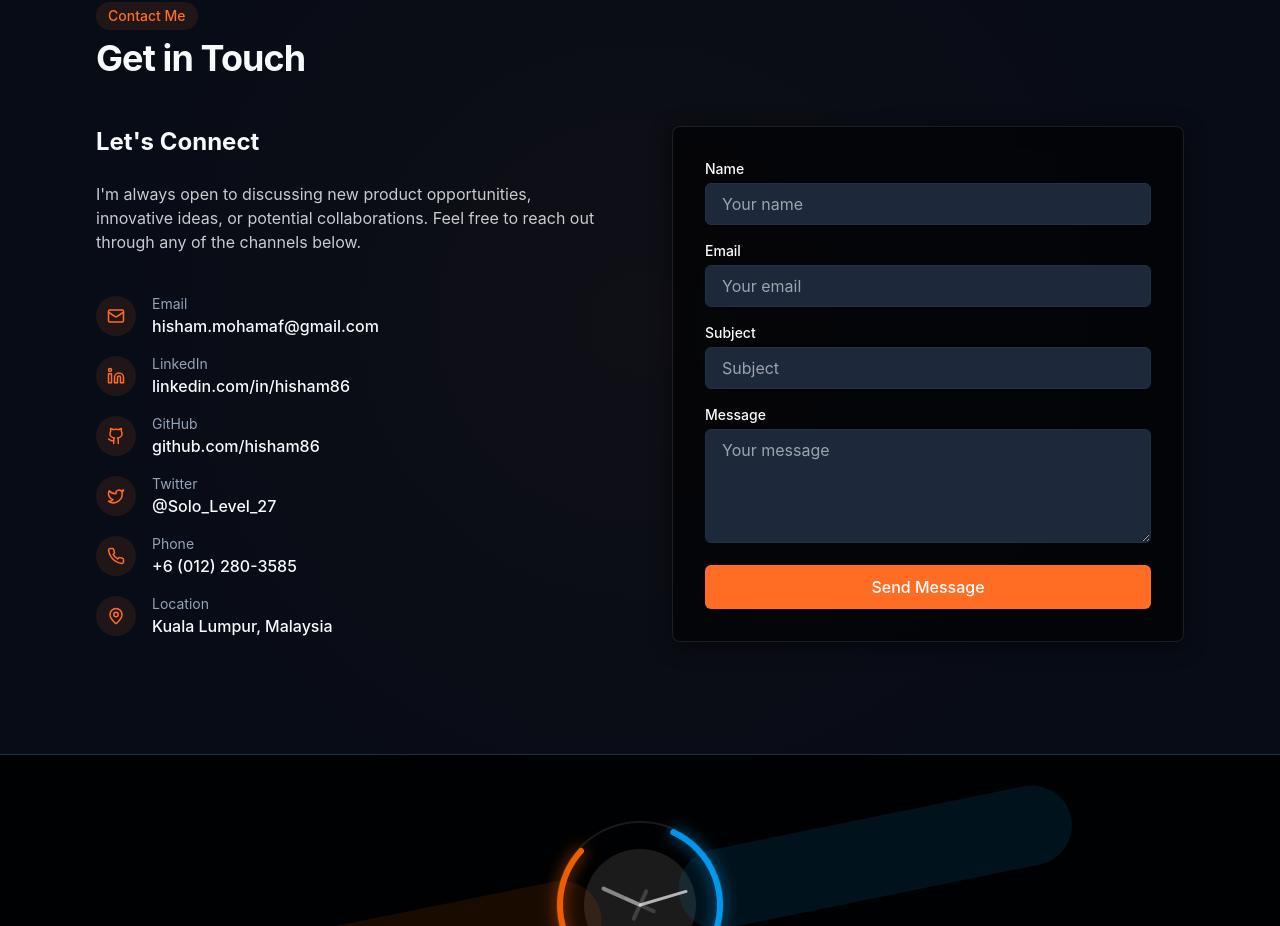
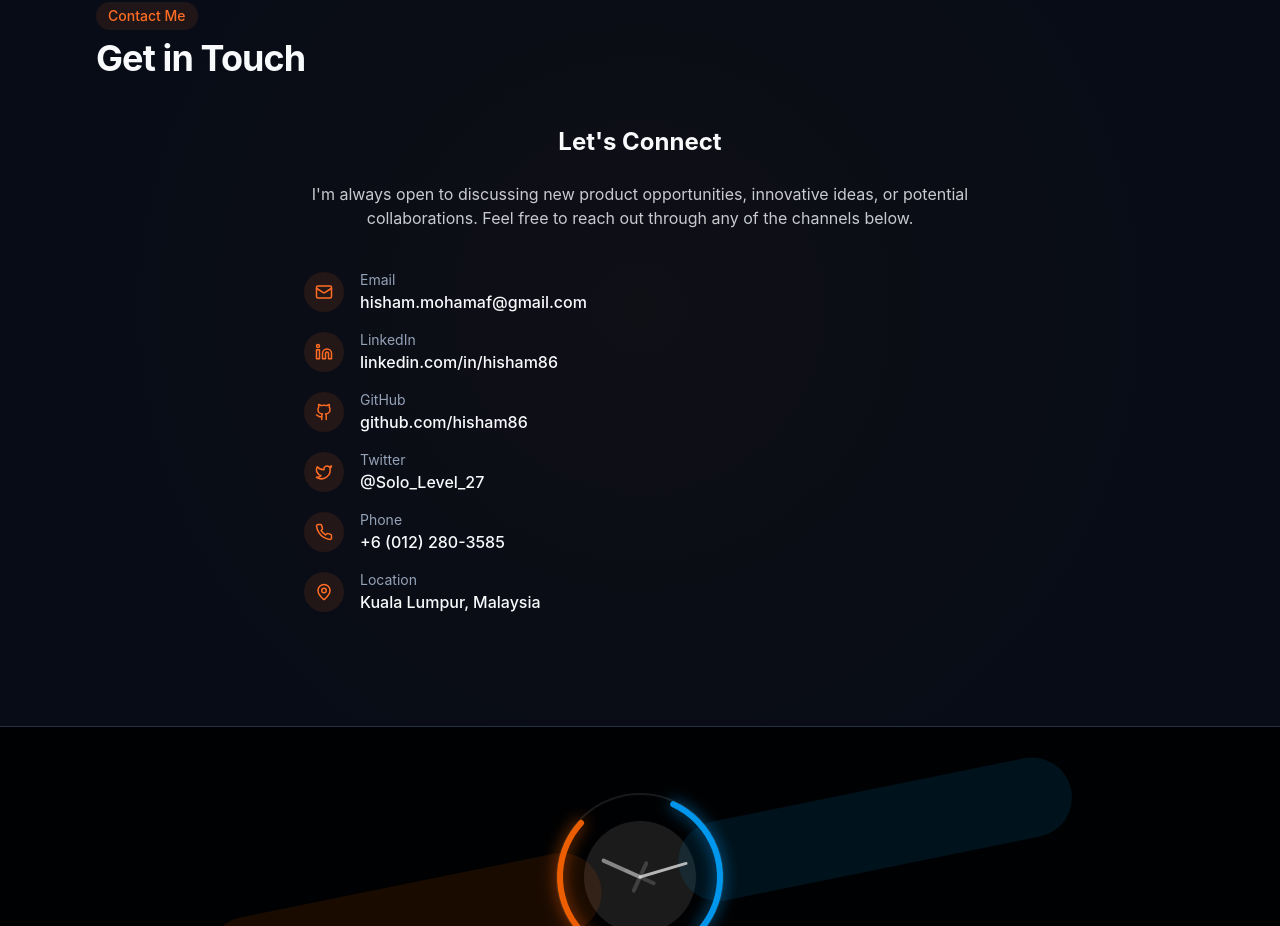
Before and after one commit to hisham86/career-spotlight-portfolio, a React (Vite) app: page / in a window 1280 px wide. Shown: the part 6880-7806 px from the top of the page. Built offline with nearby package versions, Linux system fonts and the light colour scheme.

Commit message:
Remove form submission

```diff
--- a/src/components/Contact.tsx
+++ b/src/components/Contact.tsx
@@ -5,7 +5,6 @@ import { Mail, Linkedin, MapPin, Phone, Github, Twitter } from 'lucide-react';
 
 const Contact = () => {
   const contactRef = useScrollReveal<HTMLDivElement>();
-  const formRef = useScrollReveal<HTMLFormElement>({ threshold: 0.2 });
 
   return (
     <section id="contact" className="section bg-background relative">
@@ -18,13 +17,13 @@ const Contact = () => {
           subtitle="Contact Me"
         />
 
-        <div className="grid grid-cols-1 lg:grid-cols-2 gap-10 lg:gap-16">
+        <div className="max-w-2xl mx-auto">
           <div
             ref={contactRef}
             className="reveal-text space-y-6"
           >
-            <h3 className="text-2xl font-bold">Let's Connect</h3>
-            <p className="text-foreground/80">
+            <h3 className="text-2xl font-bold text-center">Let's Connect</h3>
+            <p className="text-foreground/80 text-center">
               I'm always open to discussing new product opportunities, innovative ideas, or potential collaborations. Feel free to reach out through any of the channels below.
             </p>
 
@@ -115,73 +114,6 @@ const Contact = () => {
               </div>
             </div>
           </div>
-
-          <form
-            ref={formRef}
-            className="reveal-text glass-card-dark rounded-lg p-6 md:p-8"
-            onSubmit={(e) => e.preventDefault()}
-          >
-            <div className="space-y-4">
-              <div>
-                <label htmlFor="name" className="block text-sm font-medium mb-1">
-                  Name
-                </label>
-                <input
-                  id="name"
-                  type="text"
-                  className="w-full px-4 py-2 bg-secondary border border-border rounded-md focus:outline-none focus:ring-2 focus:ring-primary/50 text-foreground"
-                  placeholder="Your name"
-                  required
-                />
-              </div>
-
-              <div>
-                <label htmlFor="email" className="block text-sm font-medium mb-1">
-                  Email
-                </label>
-                <input
-                  id="email"
-                  type="email"
-                  className="w-full px-4 py-2 bg-secondary border border-border rounded-md focus:outline-none focus:ring-2 focus:ring-primary/50 text-foreground"
-                  placeholder="Your email"
-                  required
-                />
-              </div>
-
-              <div>
-                <label htmlFor="subject" className="block text-sm font-medium mb-1">
-                  Subject
-                </label>
-                <input
-                  id="subject"
-                  type="text"
-                  className="w-full px-4 py-2 bg-secondary border border-border rounded-md focus:outline-none focus:ring-2 focus:ring-primary/50 text-foreground"
-                  placeholder="Subject"
-                  required
-                />
-              </div>
-
-              <div>
-                <label htmlFor="message" className="block text-sm font-medium mb-1">
-                  Message
-                </label>
-                <textarea
-                  id="message"
-                  rows={4}
-                  className="w-full px-4 py-2 bg-secondary border border-border rounded-md focus:outline-none focus:ring-2 focus:ring-primary/50 text-foreground"
-                  placeholder="Your message"
-                  required
-                />
-              </div>
-
-              <button
-                type="submit"
-                className="w-full btn-primary mt-2"
-              >
-                Send Message
-              </button>
-            </div>
-          </form>
         </div>
       </div>
     </section>
```
